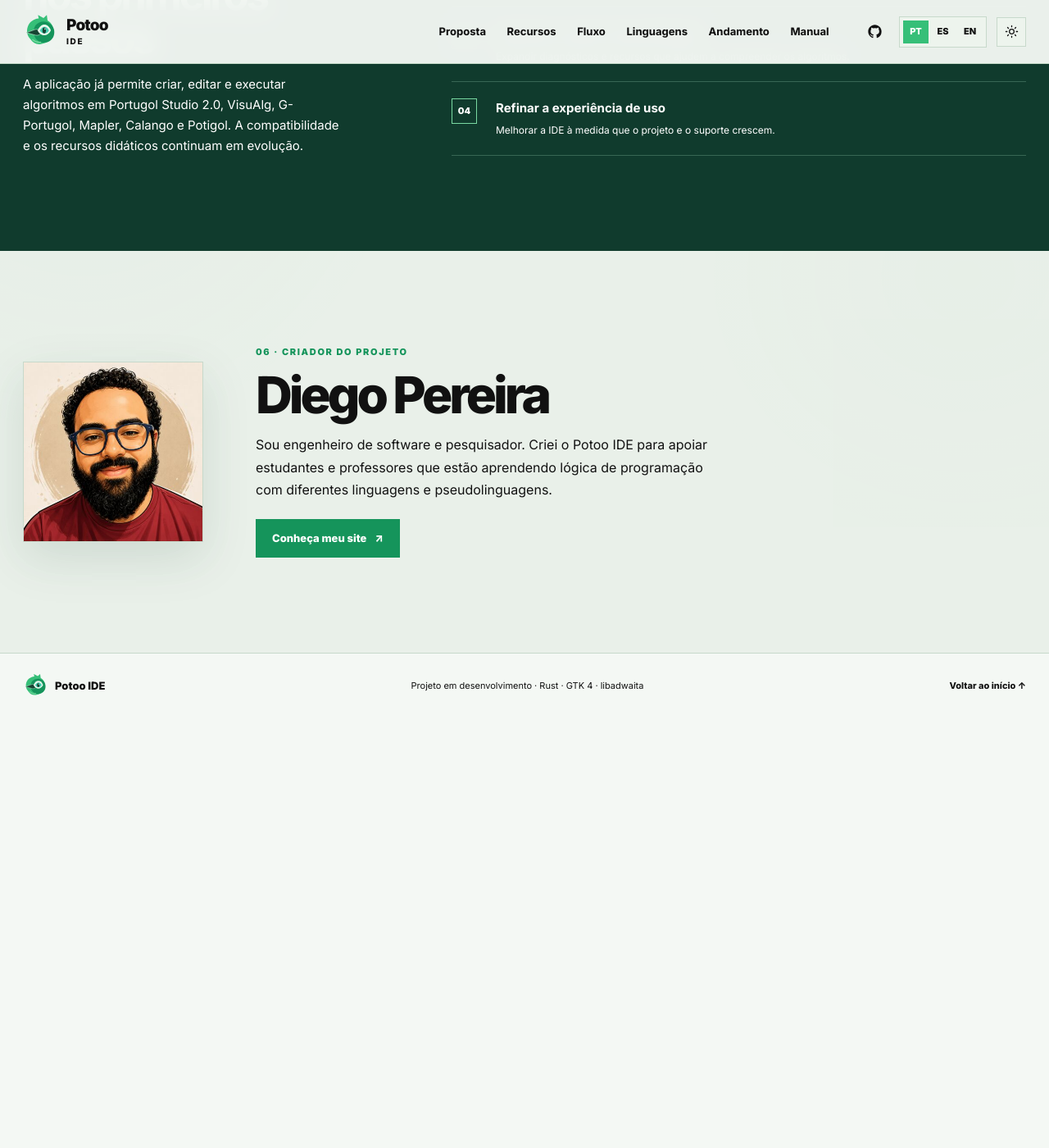
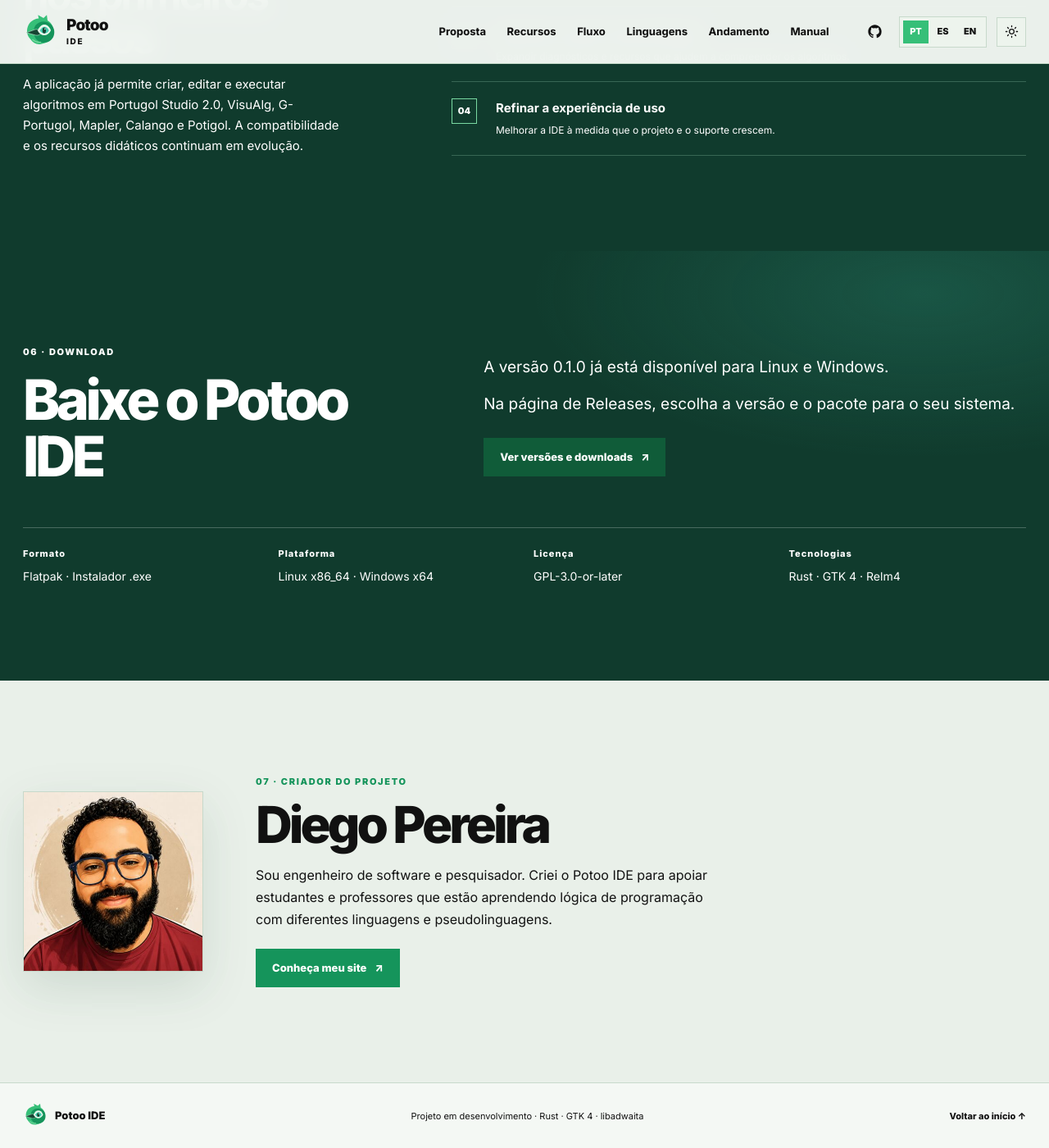
Before and after one commit to diegopn/potoo-site, a Jekyll site: the page built from index.html, in a window 1280 px wide and 1400 px high, scrolled down 4184 px. Shown: the whole window at 82% size. Built offline with Jekyll 4.4.1, drawn with Linux system fonts in a browser that asks for light colours; before the commit the page ends 5060 px from its top, so only the background shows below that.

Commit message:
feat: add download section for Linux and Windows

```diff
--- a/index.html
+++ b/index.html
@@ -144,13 +144,35 @@
       </div>
     </section>
 
+    <section class="section deep" id="download">
+      <div class="wrap">
+        <div class="download-layout">
+          <div class="download-heading">
+            <p class="kicker">06 · Download</p>
+            <h2>Baixe o Potoo IDE</h2>
+          </div>
+          <div class="download-copy">
+            <p>A versão 0.1.0 já está disponível para Linux e Windows.</p>
+            <p>Na página de Releases, escolha a versão e o pacote para o seu sistema.</p>
+            <a class="button download-button" href="https://github.com/diegopn/potoo-ide/releases" target="_blank" rel="noopener noreferrer">Ver versões e downloads <span aria-hidden="true">↗</span></a>
+          </div>
+        </div>
+        <dl class="download-meta">
+          <div><dt>Formato</dt><dd>Flatpak · Instalador .exe</dd></div>
+          <div><dt>Plataforma</dt><dd>Linux x86_64 · Windows x64</dd></div>
+          <div><dt>Licença</dt><dd>GPL-3.0-or-later</dd></div>
+          <div><dt>Tecnologias</dt><dd>Rust · GTK 4 · Relm4</dd></div>
+        </dl>
+      </div>
+    </section>
+
     <section class="section soft" id="criador">
       <div class="wrap creator-layout">
         <div class="creator-portrait">
           <img src="{{ '/src/assets/images/diego-illustration.jpg' | relative_url }}" alt="Retrato ilustrado de Diego Pereira" width="420" height="420" loading="lazy" decoding="async">
         </div>
         <div class="creator-copy">
-          <p class="kicker">06 · Criador do projeto</p>
+          <p class="kicker">07 · Criador do projeto</p>
           <h2>Diego Pereira</h2>
           <p>Sou engenheiro de software e pesquisador. Criei o Potoo IDE para apoiar estudantes e professores que estão aprendendo lógica de programação com diferentes linguagens e pseudolinguagens.</p>
           <a class="button" href="https://diegopn.github.io/" target="_blank" rel="noopener noreferrer">Conheça meu site <span aria-hidden="true">↗</span></a>
--- a/src/style.css
+++ b/src/style.css
@@ -450,6 +450,21 @@
 .roadmap-item h3 { margin: 0; color: var(--mint); font-size: 15px; }
 .roadmap-item p { margin: 5px 0 0; color: var(--mint); font-size: 12px; }
 
+.download-layout { display: grid; grid-template-columns: minmax(0, .82fr) minmax(0, 1.18fr); gap: clamp(36px, 8vw, 110px); align-items: center; }
+.download-heading h2 { max-width: 520px; margin: 0; color: var(--mint); font-size: clamp(40px, 5.6vw, 68px); font-weight: 820; letter-spacing: -.065em; line-height: 1.02; }
+.download-copy { max-width: 650px; }
+.download-copy p { margin: 0 0 13px; color: var(--mint); font-size: clamp(16px, 1.55vw, 19px); line-height: 1.7; }
+.download-copy p:last-of-type { margin-bottom: 0; }
+.download-button { margin-top: 25px; }
+:root:not([data-theme="dark"]) .section.deep .download-button { border-color: #105c39; background: #105c39; color: #FFFFFF; }
+:root:not([data-theme="dark"]) .section.deep .download-button:hover { border-color: #103b2d; background: #103b2d; color: #FFFFFF; }
+:root[data-theme="dark"] .section.deep .download-button { border-color: #65D48D; background: #65D48D; color: #0A0B0A; }
+:root[data-theme="dark"] .section.deep .download-button:hover { border-color: #91E3A9; background: #91E3A9; color: #0A0B0A; }
+.download-meta { display: grid; grid-template-columns: repeat(4, minmax(0, 1fr)); gap: 22px; margin: 52px 0 0; padding: 22px 0 0; border-top: 1px solid rgba(255, 255, 255, .24); }
+.download-meta div { min-width: 0; }
+.download-meta dt { color: var(--mint); font-size: 11px; font-weight: 800; letter-spacing: .09em; }
+.download-meta dd { margin: 7px 0 0; color: var(--mint); font-size: 14px; overflow-wrap: anywhere; }
+
 .creator-layout { display: grid; grid-template-columns: minmax(170px, 220px) minmax(0, 1fr); align-items: center; gap: clamp(32px, 5vw, 68px); }
 .creator-portrait { width: 100%; aspect-ratio: 1; overflow: hidden; border: 1px solid var(--line); background: var(--surface); box-shadow: var(--shadow); }
 .creator-portrait img { display: block; width: 100%; height: 100%; object-fit: cover; }
@@ -592,7 +607,8 @@
   .hero-illustration { top: 20px; right: 0; width: min(92%, 460px); height: 325px; }
   .section { padding-block: 73px; }
   .section-heading { margin-bottom: 31px; }
-  .split-heading, .feature-layout, .roadmap { grid-template-columns: 1fr; gap: 28px; }
+  .split-heading, .feature-layout, .roadmap, .download-layout { grid-template-columns: 1fr; gap: 28px; }
+  .download-meta { grid-template-columns: repeat(2, minmax(0, 1fr)); gap: 22px 18px; margin-top: 36px; }
   .feature-intro, .roadmap-intro { position: static; }
   .fact-strip { grid-template-columns: 1fr; }
   .fact-strip article, .fact-strip article + article { padding: 18px 0; border-left: 0; }
@@ -634,6 +650,7 @@
   .language-switcher a { min-width: 27px; min-height: 27px; padding-inline: 4px; font-size: 10px; }
   .menu-toggle { width: 34px; height: 34px; }
   .creator-layout { grid-template-columns: 1fr; gap: 23px; }
+  .download-meta dd { font-size: 12px; }
   .creator-portrait { width: min(64%, 220px); }
   .hero-stage { min-height: 350px; padding: 17px; }
   .hero-illustration { top: 22px; right: -4px; width: 100%; height: 275px; }
```
Also changed, not shown: en/index.html (+23 -1 lines), es/index.html (+23 -1 lines).
